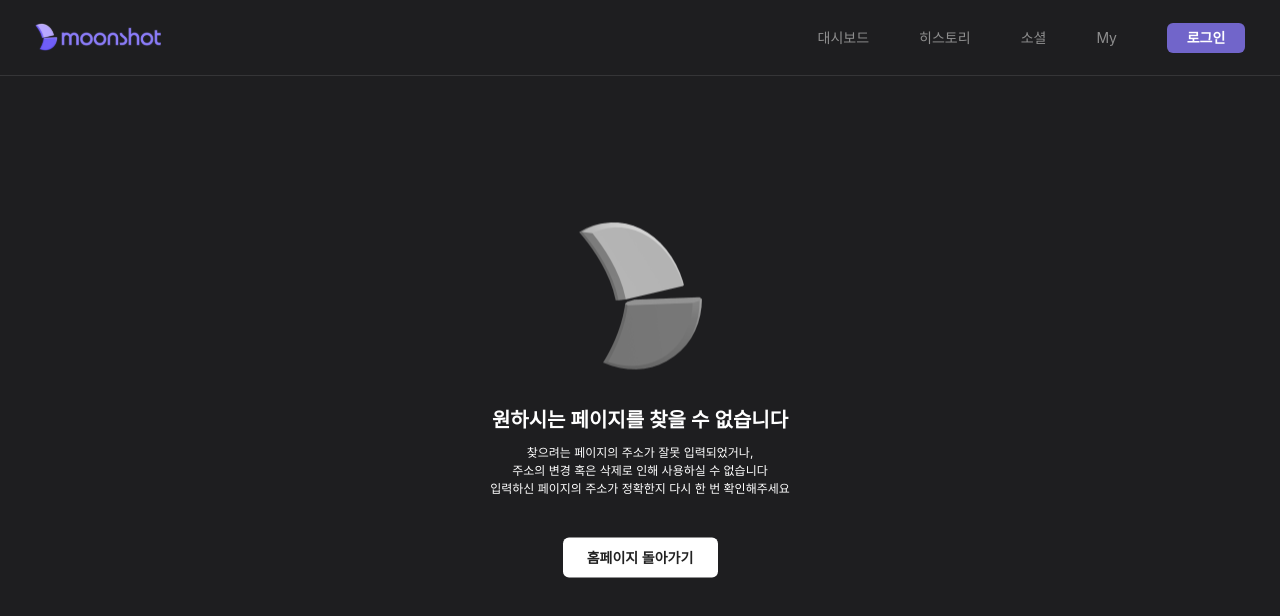
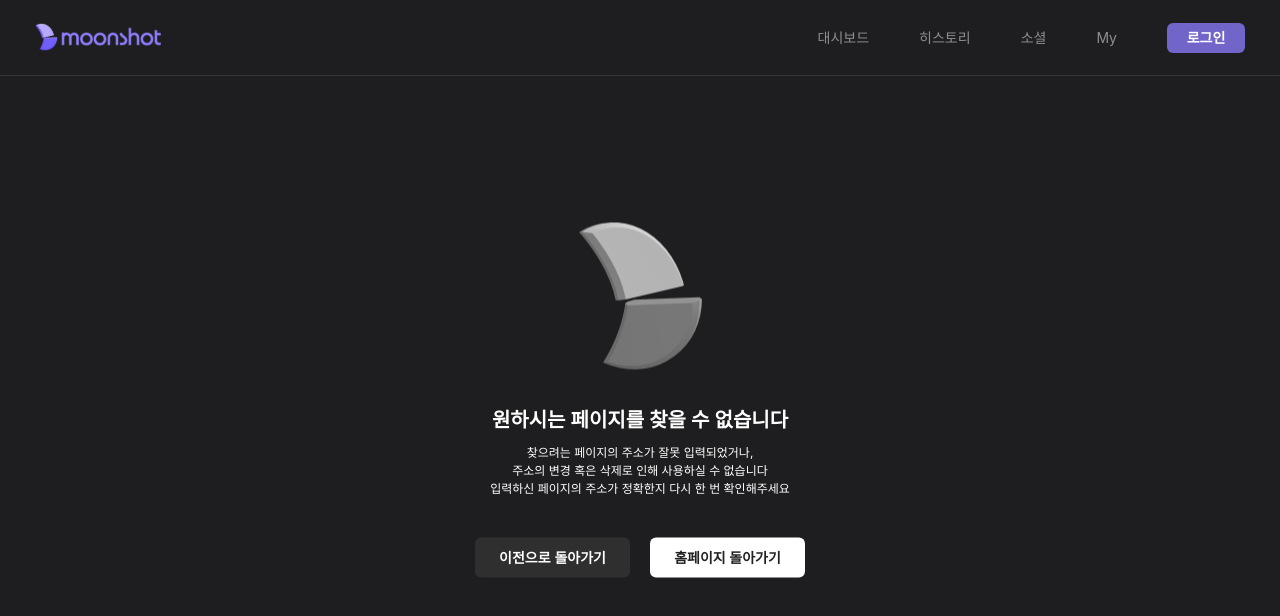
Before and after one commit to MOONSHOT-Team/MOONSHOT-CLIENT, a React (Vite) app: page /error in a window 1280 px wide. Shown: the top 616 px of the page. Built offline with nearby package versions, Linux system fonts and the light colour scheme; no server answers; a web font is replaced by a local one; what emotion-normalize would draw is missing.

Commit message:
feat: 에러페이지 뒤로가기버튼 추가

```diff
--- a/src/common/components/Error/index.tsx
+++ b/src/common/components/Error/index.tsx
@@ -1,11 +1,13 @@
 import Header from '@components/Layout/Header';
 import { css } from '@emotion/react';
 import styled from '@emotion/styled';
-import { Link } from 'react-router-dom';
+import { Link, useNavigate } from 'react-router-dom';
 
 import imgSymbolBlack from './assets/imgSymbolBlack.png';
 
 const Error = () => {
+  const navigate = useNavigate();
+
   return (
     <>
       <Header />
@@ -25,7 +27,10 @@ const Error = () => {
           <br />
           입력하신 페이지의 주소가 정확한지 다시 한 번 확인해주세요
         </StErrorText>
-        <StBackToHomeLink to="/">홈페이지 돌아가기</StBackToHomeLink>
+        <StBtns>
+          <StBackToPrev onClick={() => navigate(-1)}>이전으로 돌아가기</StBackToPrev>
+          <StBackToHomeLink to="/">홈페이지 돌아가기</StBackToHomeLink>
+        </StBtns>
       </div>
     </>
   );
@@ -57,6 +62,26 @@ const StErrorText = styled.p`
   color: ${({ theme }) => theme.colors.gray_000};
 `;
 
+const StBtns = styled.div`
+  display: flex;
+  gap: 2rem;
+  align-items: center;
+  justify-content: center;
+`;
+
+const StBackToPrev = styled.button`
+  ${({ theme }) => theme.fonts.body_14_semibold};
+
+  display: inline-flex;
+  align-items: center;
+  justify-content: center;
+  width: 15.5rem;
+  height: 4rem;
+  color: ${({ theme }) => theme.colors.gray_000};
+  background-color: ${({ theme }) => theme.colors.gray_550};
+  border-radius: 6px;
+`;
+
 const StBackToHomeLink = styled(Link)`
   ${({ theme }) => theme.fonts.body_14_semibold};
 
```
